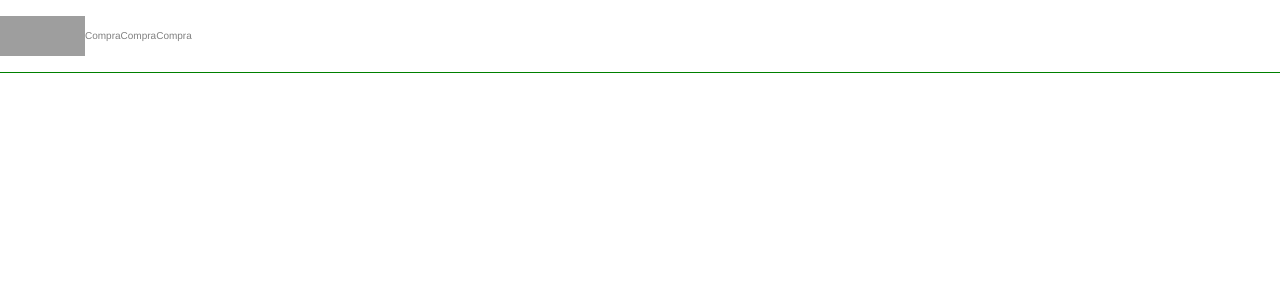
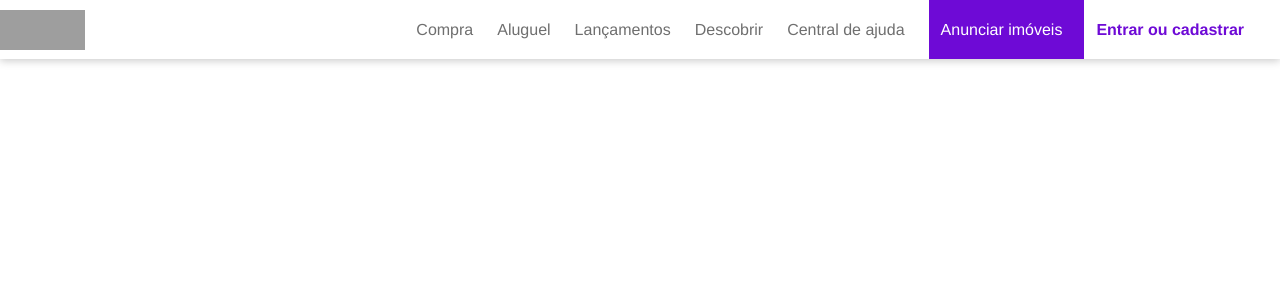
Before and after one commit to Isynopoulos1/react_challenge4, a React (Create React App) app: page / in a window 1280 px wide. Shown: the top 300 px of the page. Built offline with nearby package versions, Linux system fonts and the light colour scheme; grey boxes are pictures that could not be loaded.

Commit message:
Creating the menu hover

```diff
--- a/src/components/elements/Logo/Logo.styles.js
+++ b/src/components/elements/Logo/Logo.styles.js
@@ -5,4 +5,6 @@ export const LogoImg = styled.img`
   display: flex;
   width: 85px;
   height: 40px;
+  margin-right: 24px;
+  cursor: pointer;
 `;
--- a/src/components/layout/header/Header.js
+++ b/src/components/layout/header/Header.js
@@ -1,7 +1,15 @@
 import React from "react";
 
 //IMPORT STYLES
-import { HeaderContainer, MenuLink, Menu } from "./Header.styles";
+import {
+  HeaderContainer,
+  MenuLink,
+  Menu,
+  AnunciarLink,
+  Anunciar,
+  EntrarLink,
+  Entrar
+} from "./Header.styles";
 
 //IMPORT COMPONENTS
 import Logo from "../../elements/Logo/Logo";
@@ -17,12 +25,32 @@ const Header = () => {
         </MenuLink>
         <MenuLink href="https://www.zapimoveis.com.br/venda/">
           {" "}
-          Compra{" "}
+          Aluguel{" "}
         </MenuLink>
         <MenuLink href="https://www.zapimoveis.com.br/venda/">
           {" "}
-          Compra{" "}
+          Lançamentos{" "}
         </MenuLink>
+        <MenuLink href="https://www.zapimoveis.com.br/venda/">
+          {" "}
+          Descobrir{" "}
+        </MenuLink>
+        <MenuLink href="https://www.zapimoveis.com.br/venda/">
+          {" "}
+          Central de ajuda{" "}
+        </MenuLink>
+        <AnunciarLink>
+          <Anunciar href="https://www.zapimoveis.com.br/venda/">
+            {" "}
+            Anunciar imóveis{" "}
+          </Anunciar>
+        </AnunciarLink>
+        <EntrarLink>
+          <Entrar href="https://www.zapimoveis.com.br/venda/">
+            {" "}
+            Entrar ou cadastrar{" "}
+          </Entrar>
+        </EntrarLink>
       </Menu>
     </HeaderContainer>
   );
--- a/src/components/layout/header/Header.styles.js
+++ b/src/components/layout/header/Header.styles.js
@@ -3,20 +3,69 @@ import styled from "styled-components";
 export const HeaderContainer = styled.div`
   position: relative;
   display: flex;
+  justify-content: space-between;
   align-items: center;
   background-color: white;
   width: 100%;
-  height: 72px;
-  border-bottom: 1px solid green;
+  height: 100%px;
+  box-shadow: 0 2px 8px 0 #ccc;
+  margin: 0px;
 `;
 
 export const Menu = styled.div`
   display: flex;
+  align-items: center;
+  justify-content: right;
+  a:hover {
+    color: #6e0ad6;
+    transition: color 0.5s;
+  }
 `;
 export const MenuLink = styled.a`
   display: flex;
   text-decoration: none;
-  font-size: 10px;
+  font-size: 1rem;
+  margin-right: 24px;
   font-family: helvetica;
-  color: gray;
+  color: #6f6f6f;
+  line-height: 2.2;
 `;
+export const AnunciarLink = styled.div`
+  position: relative;
+  background-color: #6e0ad6;
+  height: 100%;
+  padding: 12px;
+  a:hover {
+    color: white;
+    transition: color 0.5s;
+  }
+`;
+
+export const Anunciar = styled.a`
+  color: white;
+  display: flex;
+  text-decoration: none;
+  font-size: 1rem;
+  margin-right: 10px;
+  font-family: helvetica;
+  line-height: 2.2;
+`;
+export const EntrarLink = styled.div`
+  position: relative;
+  background-color: white;
+  height: 100%;
+  padding: 12px;
+  a:hover {
+    color: #8d29f5;
+    transition: color 0.5s;
+  }
+`;
+
+export const Entrar = styled.a`
+  color: #6e0ad6;
+  font-weight: 600;
+  text-decoration: none;
+  font-size: 1rem;
+  font-family: helvetica;
+  margin-right: 24px;
+`;
```
